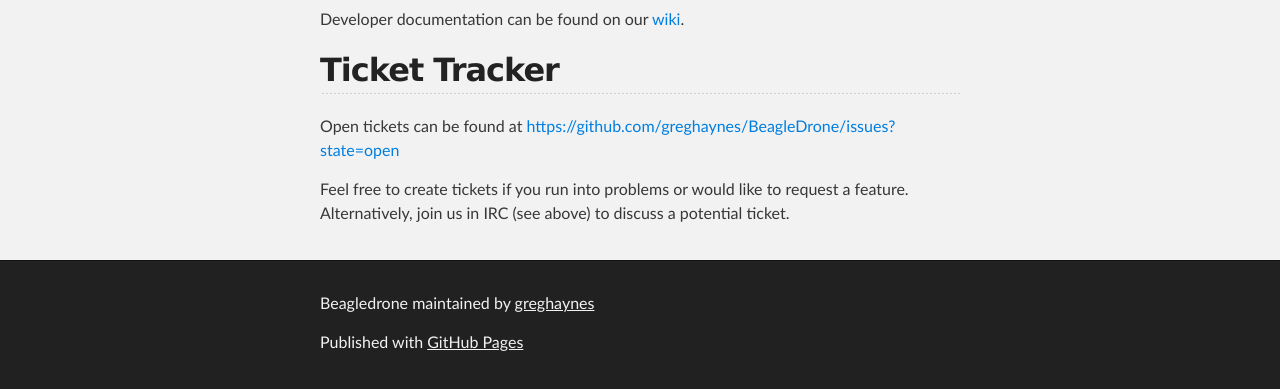
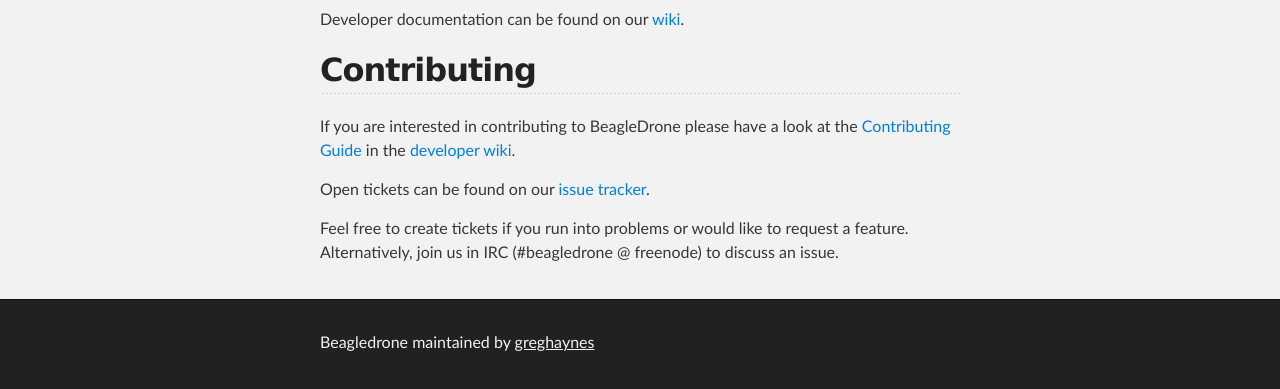
Before and after one commit to greghaynes/BeagleDrone, a plain HTML site: page index.html in a window 1280 px wide. Shown: the part 699-1088 px from the top of the page. Drawn offline with Linux system fonts and the light colour scheme.

Commit message:
Updated Contributing section

```diff
--- a/index.html
+++ b/index.html
@@ -42,13 +42,14 @@
 <p>Developer documentation can be found on our <a href="https://github.com/greghaynes/BeagleDrone/wiki">wiki</a>.</p>
 
 <h2>
-<a name="ticket-tracker" class="anchor" href="#ticket-tracker"><span class="octicon octicon-link"></span></a>Ticket Tracker</h2>
+<a name="contributing" class="anchor" href="#ticket-tracker"><span class="octicon octicon-link"></span></a>Contributing</h2>
 
-<p>Open tickets can be found at <a href="https://github.com/greghaynes/BeagleDrone/issues?state=open">https://github.com/greghaynes/BeagleDrone/issues?state=open</a></p>
+<p>If you are interested in contributing to BeagleDrone please have a look at the <a href="https://github.com/greghaynes/BeagleDrone/wiki/Contributing">Contributing Guide</a> in the <a href="https://github.com/greghaynes/BeagleDrone/wiki/Contributing">developer wiki</a>.</p>
 
-<p>Feel free to create tickets if you run into problems or would like to request
-a feature. Alternatively, join us in IRC (see above) to discuss a potential
-ticket.</p>
+<p>Open tickets can be found on our <a href="https://github.com/greghaynes/BeagleDrone/issues?state=open">issue tracker</a>.</p>
+
+<p>Feel free to create tickets if you run into problems or would like to request a feature.
+Alternatively, join us in IRC (#beagledrone @ freenode) to discuss an issue.</p>
 
       </section>
     </div>
@@ -56,8 +57,7 @@ ticket.</p>
     <!-- FOOTER  -->
     <div id="footer_wrap" class="outer">
       <footer class="inner">
-        <p class="copyright">Beagledrone maintained by <a href="https://github.com/greghaynes">greghaynes</a></p>
-        <p>Published with <a href="http://pages.github.com">GitHub Pages</a></p>
+        <p class="copyright">Beagledrone maintained by <a href="http://greghaynes.net">greghaynes</a></p>
       </footer>
     </div>
 
```
